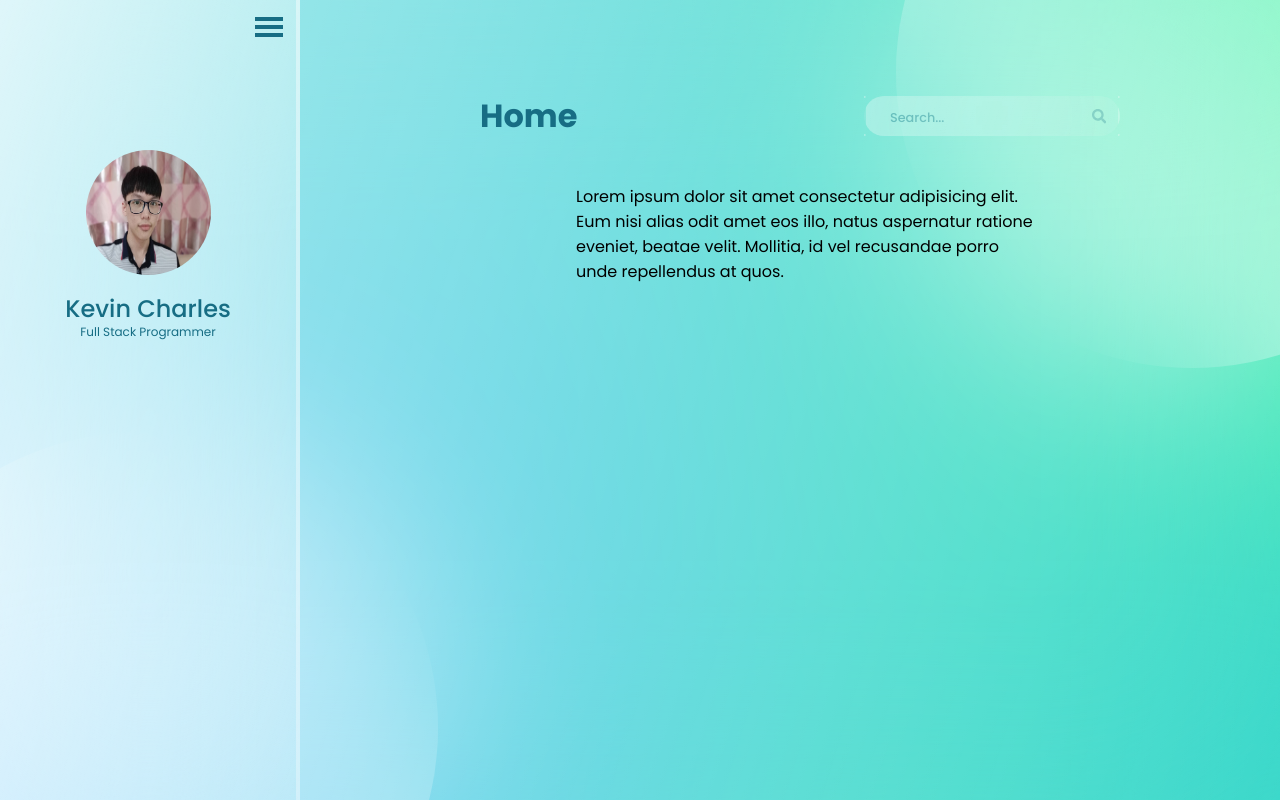
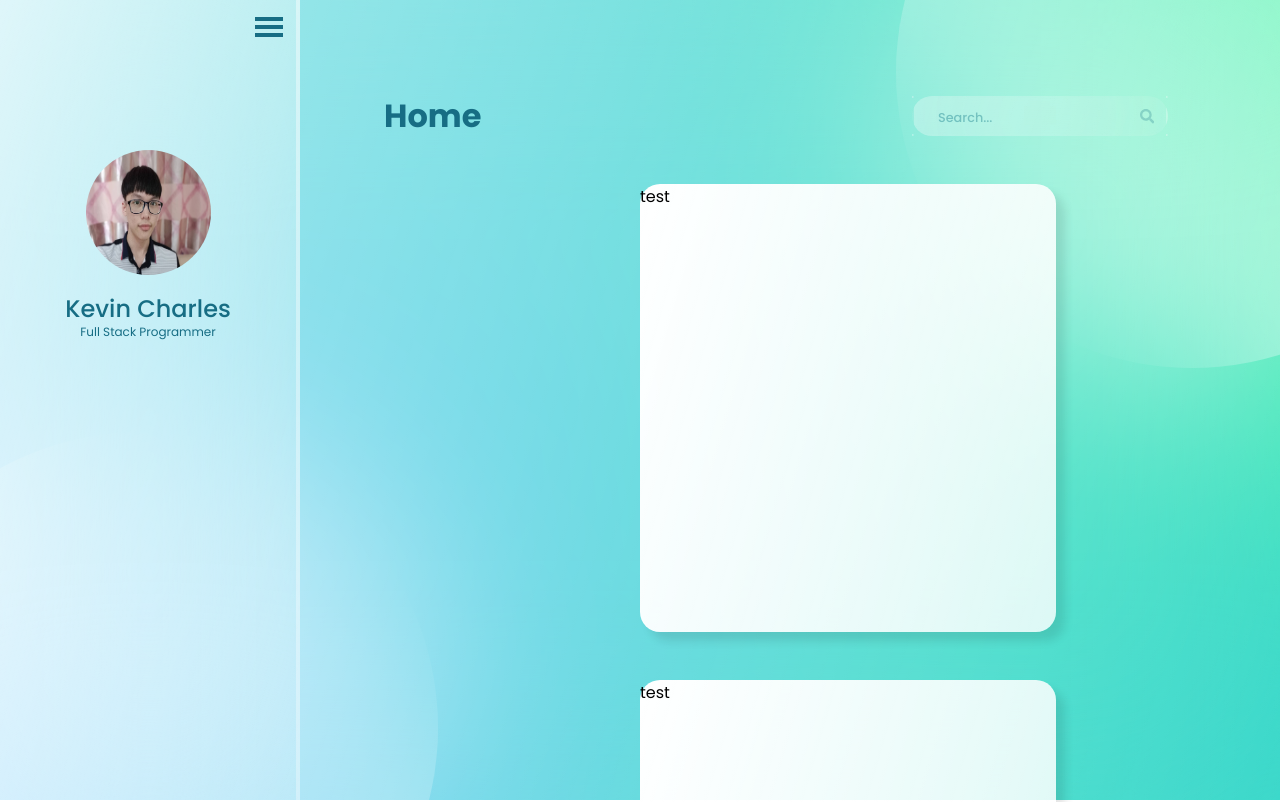
Before and after one commit to kevincharless/kssocmed, a React (Create React App) app in the folder client/: page / in a window 1280 px wide. Shown: the top 802 px of the page. Built offline with nearby package versions, Linux system fonts and the light colour scheme.

Commit message:
Background fixed

```diff
--- a/client/src/components/Background/Background.elements.js
+++ b/client/src/components/Background/Background.elements.js
@@ -1,12 +1,10 @@
 import styled from 'styled-components';
 
 export const BackgroundDiv = styled.div`
-    position: absolute;
+    position: fixed;
     width: 100%;
     height: 100vh;
     overflow:hidden;
-    top: 0;
-    left: 0;
     background-image: linear-gradient(270deg, #2af598 0%, #009efd 100%);
 `
 
--- a/client/src/components/PageGrid/PageGrid.element.js
+++ b/client/src/components/PageGrid/PageGrid.element.js
@@ -1,25 +1,21 @@
 import styled from "styled-components";
 
-export const Grid = styled.div`
-    padding: 5rem ${({ isSidebarActive }) => (isSidebarActive ? "9rem" : "15rem")};
-    padding-left: ${({ isSidebarActive }) => (isSidebarActive && "30rem")};
+export const Nav = styled.div`
+    padding: 5rem ${({ isSidebarActive }) => (isSidebarActive ? "6rem" : "8rem")};
+    padding-left: ${({ isSidebarActive }) => (isSidebarActive ? "24rem" : "12rem")};
     margin: 0;
     flex-flow: row nowrap;
-    justify-content: flex-start;
     flex-direction: row;
-    position: absolute;
+
+    display: flex;
+    justify-content: space-between;
+    padding-bottom: 2rem;
 
     @media only screen and (max-width: 960px) {
     /* For Mobile and Tablet: */
-        padding: 2rem 0;
+        padding: 3rem 0;
         padding-left: 4.5rem;
     }
-`
-
-export const Header = styled.div`
-    display: flex;
-    justify-content: space-between;
-    padding-bottom: 2rem;
 `
 
 export const Title = styled.h3`
@@ -29,6 +25,7 @@ export const Title = styled.h3`
     font-size: 2rem;
     display: flex;
     align-items: center;
+    z-index: 1;
 
     color: #176D84;
 `
@@ -111,12 +108,3 @@ export const Input = styled.input`
         padding-left: 1rem;
     }
 `
-
-export const Content = styled.div`
-    padding: 0 6rem;
-
-    @media only screen and (max-width: 960px) {
-    /* For Mobile and Tablet: */
-        padding: 0 3rem;
-    }
-`
--- a/client/src/components/PageGrid/PageGrid.js
+++ b/client/src/components/PageGrid/PageGrid.js
@@ -1,12 +1,11 @@
 import React from 'react'
 import { FaSearch } from 'react-icons/fa';
 
-import { Grid, Header, Title, InputDiv, InputIcon, Input, Content } from './PageGrid.element';
+import { Nav, Title, InputDiv, InputIcon, Input } from './PageGrid.element';
 
 const PageGrid = ({ isSidebarActive }) => {
     return (
-        <Grid isSidebarActive={isSidebarActive}>
-            <Header>
+        <Nav isSidebarActive={isSidebarActive}>
             <Title>
                 Home
             </Title>
@@ -16,11 +15,7 @@ const PageGrid = ({ isSidebarActive }) => {
                     <FaSearch />
                 </InputIcon>
             </InputDiv>
-            </Header>
-            <Content>
-                Lorem ipsum dolor sit amet consectetur adipisicing elit. Eum nisi alias odit amet eos illo, natus aspernatur ratione eveniet, beatae velit. Mollitia, id vel recusandae porro unde repellendus at quos.
-            </Content>
-        </Grid>
+        </Nav>
     )
 }
 
--- /dev/null
+++ b/client/src/components/Posts/Post/Post.element.js
@@ -0,0 +1,17 @@
+import styled from 'styled-components';
+
+export const Card = styled.div`
+    width: 26rem;
+    height: 28rem;
+    margin-bottom: 3rem;
+
+    background: linear-gradient(106.09deg, #FFFFFF 0%, rgba(255, 255, 255, 0.8) 100%);
+    box-shadow: 9px 9px 10px rgba(0, 0, 0, 0.1);
+    border-radius: 20px;
+
+    @media only screen and (max-width: 960px) {
+    /* For Mobile and Tablet: */
+        width: 15rem;
+        height: 16rem;
+    }
+`
--- /dev/null
+++ b/client/src/components/Posts/Post/Post.js
@@ -0,0 +1,12 @@
+import React from 'react';
+import { Card } from './Post.element';
+
+const Post = () => {
+    return (
+        <Card>
+            test
+        </Card>
+    )
+}
+
+export default Post
--- /dev/null
+++ b/client/src/components/Posts/Posts.element.js
@@ -0,0 +1,17 @@
+import styled from 'styled-components';
+
+export const Grid = styled.div`
+    padding: 0 ${({ isSidebarActive }) => (!isSidebarActive && "24rem")};
+    padding-left: ${({ isSidebarActive }) => (isSidebarActive ? "40rem" : "32rem")};
+    margin: 0;
+    flex-flow: row nowrap;
+    justify-content: flex-start;
+    flex-direction: row;
+    position: absolute;
+
+    @media only screen and (max-width: 960px) {
+    /* For Mobile and Tablet: */
+        padding: 0;
+        padding-left: 6rem;
+    }
+`
--- /dev/null
+++ b/client/src/components/Posts/Posts.js
@@ -0,0 +1,16 @@
+import React from 'react'
+import Post from './Post/Post';
+
+import { Grid } from './Posts.element';
+
+const Posts = ({ isSidebarActive }) => {
+    return (
+        <Grid isSidebarActive={isSidebarActive}>
+            <Post />
+            <Post />
+            <Post />
+        </Grid>
+    )
+}
+
+export default Posts
--- a/client/src/components/index.js
+++ b/client/src/components/index.js
@@ -1,3 +1,4 @@
 export { default as Sidebar } from './Sidebar/Sidebar';
 export { default as Background } from './Background/Background';
 export { default as PageGrid } from './PageGrid/PageGrid';
+export { default as Posts } from './Posts/Posts';
--- a/client/src/pages/Home/Home.js
+++ b/client/src/pages/Home/Home.js
@@ -1,5 +1,5 @@
 import React, { useState } from 'react'
-import { Sidebar, PageGrid } from '../../components';
+import { Sidebar, PageGrid, Posts } from '../../components';
 
 const Home = () => {
     const [isSidebarActive, setIsSitebarActive] = useState(true);
@@ -12,6 +12,7 @@ const Home = () => {
         <>
             <Sidebar isSidebarActive={isSidebarActive} toggleSitebar={toggleSitebar} />
             <PageGrid isSidebarActive={isSidebarActive} />
+            <Posts isSidebarActive={isSidebarActive} />
         </>
     )
 }
```
Also changed, not shown: 1 other file (tests, documents, lock files or other folders). Lines whose indentation alone changed are shown as unchanged.
